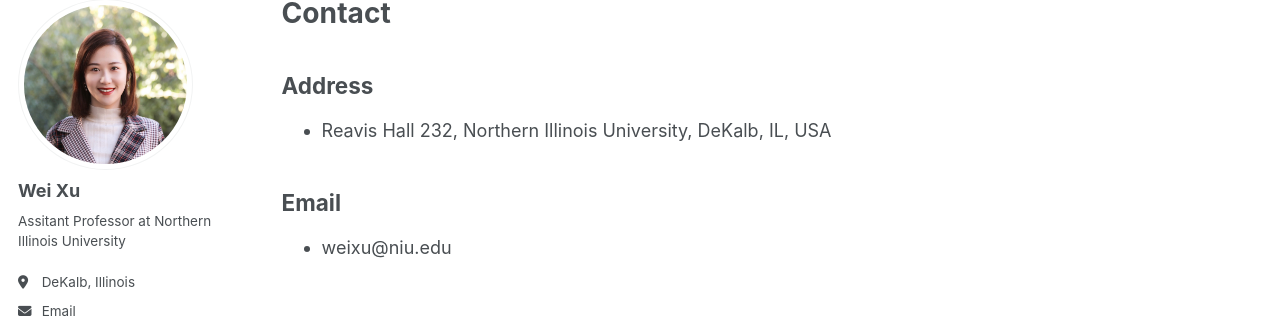
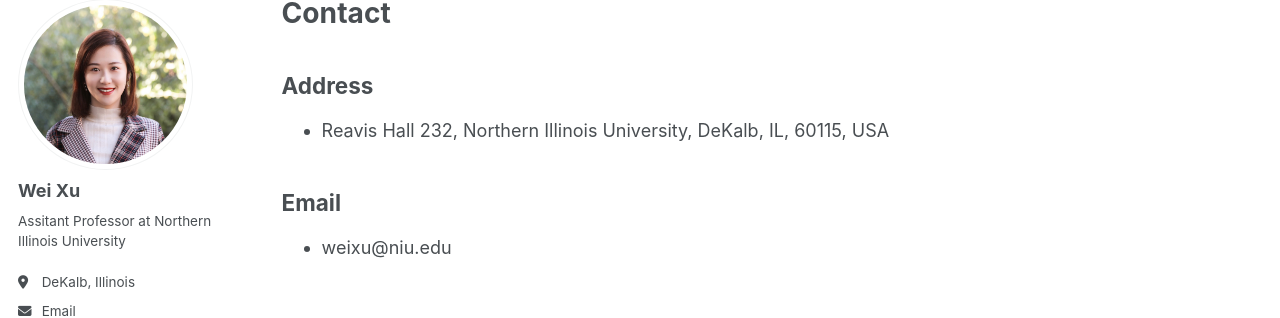
Before and after one commit to weixu-vivian/weixu-vivian.github.io, a Jekyll site: the page built from _pages/Contact.md, in a window 1280 px wide. Shown: the part 107-425 px from the top of the page. Built offline with Jekyll 4.4.1, drawn with Linux system fonts in a browser that asks for light colours; some web fonts are replaced.

Commit message:
Contact.md

```diff
--- a/_pages/Contact.md
+++ b/_pages/Contact.md
@@ -8,7 +8,7 @@ author_profile: true
 
 ## Address
 
-* Reavis Hall 232, Northern Illinois University, DeKalb, IL, USA
+* Reavis Hall 232, Northern Illinois University, DeKalb, IL, 60115, USA
 
 
 ## Email
```
